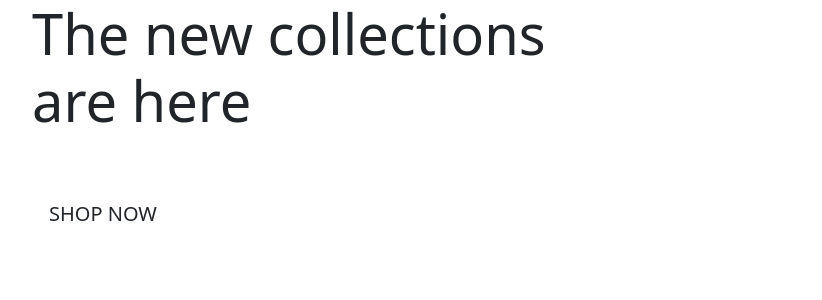
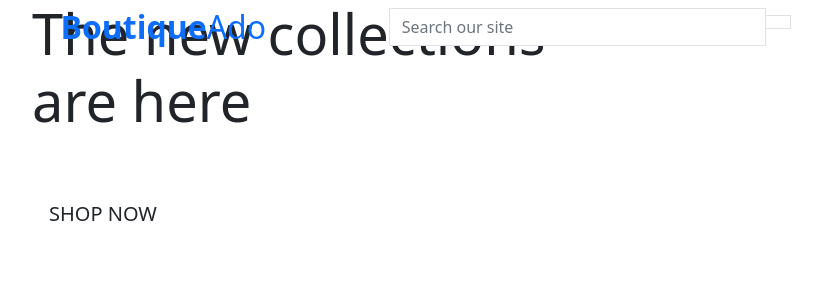
Before and after one commit to katyacano/kc-boutique-ado-v1, a Django app: page / in a window 1280 px wide. Shown: the top 300 px of the page, without its empty margins (50-872 px from the left). Run offline with Django 3.2, Linux system fonts and the light colour scheme.

Commit message:
Added more home page content

```diff
--- a/templates/base.html
+++ b/templates/base.html
@@ -33,7 +33,35 @@
     <title>Boutique Ado {% block extra_title %}{% endblock %}</title>
   </head>
   <body>
-    <header class="container-fluid fixed-top"></header>
+    <header class="container-fluid fixed-top">
+        <div class="row">
+           <div class="col-12 col-lg-4 my-auto py-1 py-lg-0 text-center text-lg-left">
+               <a href="{% url 'home' %}" class="nav-link main-logo-link">
+                   <h2 class="logo-font text-black my-0"><strong>Boutique</strong>Ado</h2>
+                </a>
+           </div>
+           <div class="col-12 col-lg-4 my-auto py-1 py-lg-0">
+               <form method="GET" action="">
+                    <div class="input-group w-100">
+                        <input class="form-control border border-black rounded-0" type="text" name="q" placeholder="Search our site">
+                        <div class="input-group-append">
+                            <button class="form-control btn btn-black border border-black rounded-0" type="submit">
+                                <span class="icon">
+                                    <i class="fas fa-search"></i>
+                                </span>
+                            </button>
+                        </div>
+                    </div>
+                </form>
+           </div>
+           <div class="col-12 col-lg-4 my-auto py-1 py-lg-0">
+               <ul class="list-inline list-unstyled text-center text-lg-right my-0">
+                   <li class="list-inline-item dropdown"></li>
+                   <li class="list-inline-item"></li>
+               </ul>
+           </div>
+        </div>
+    </header>
 
     {% if messages %}
         <div class="messages-container"></div>
```
